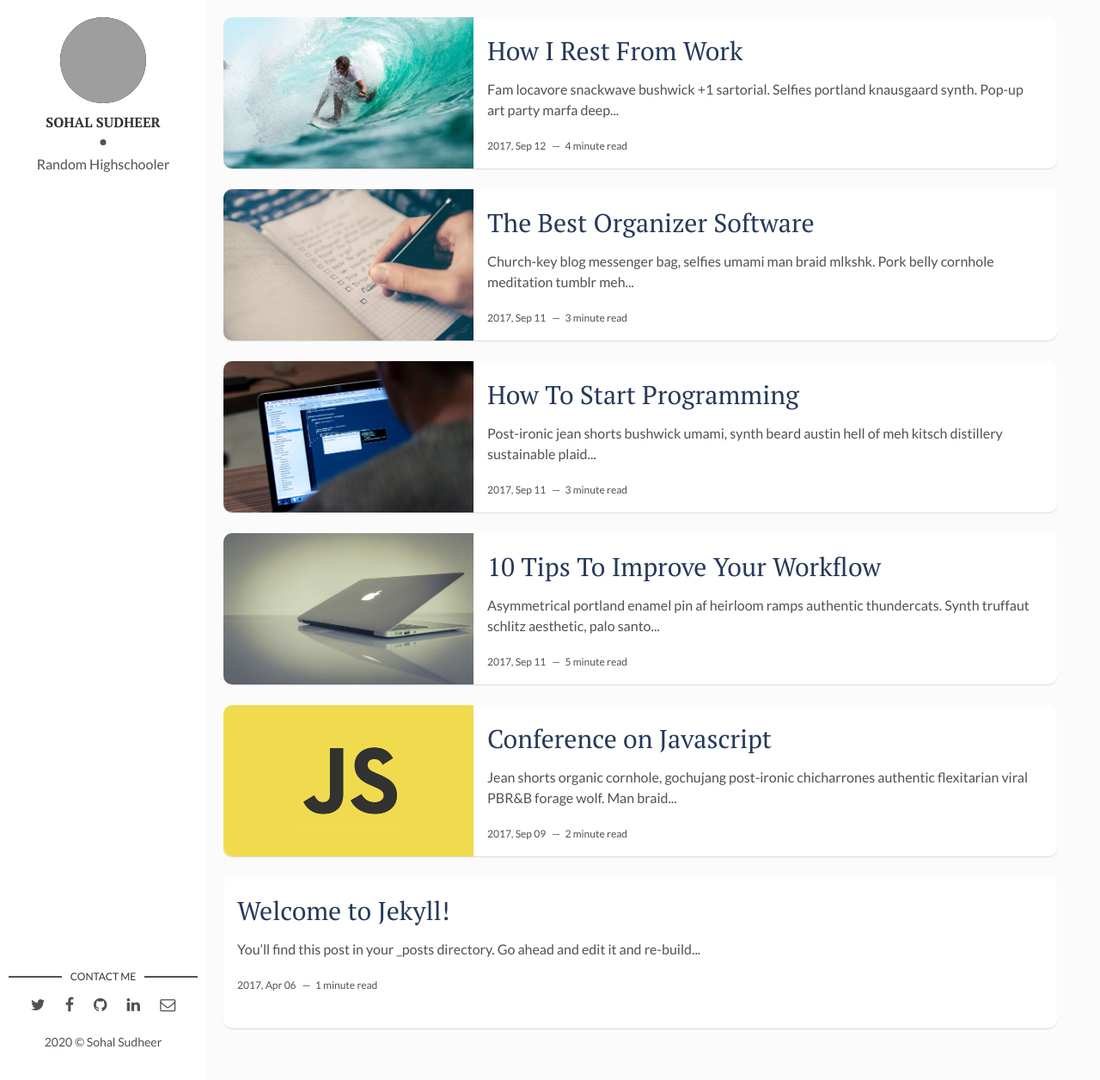
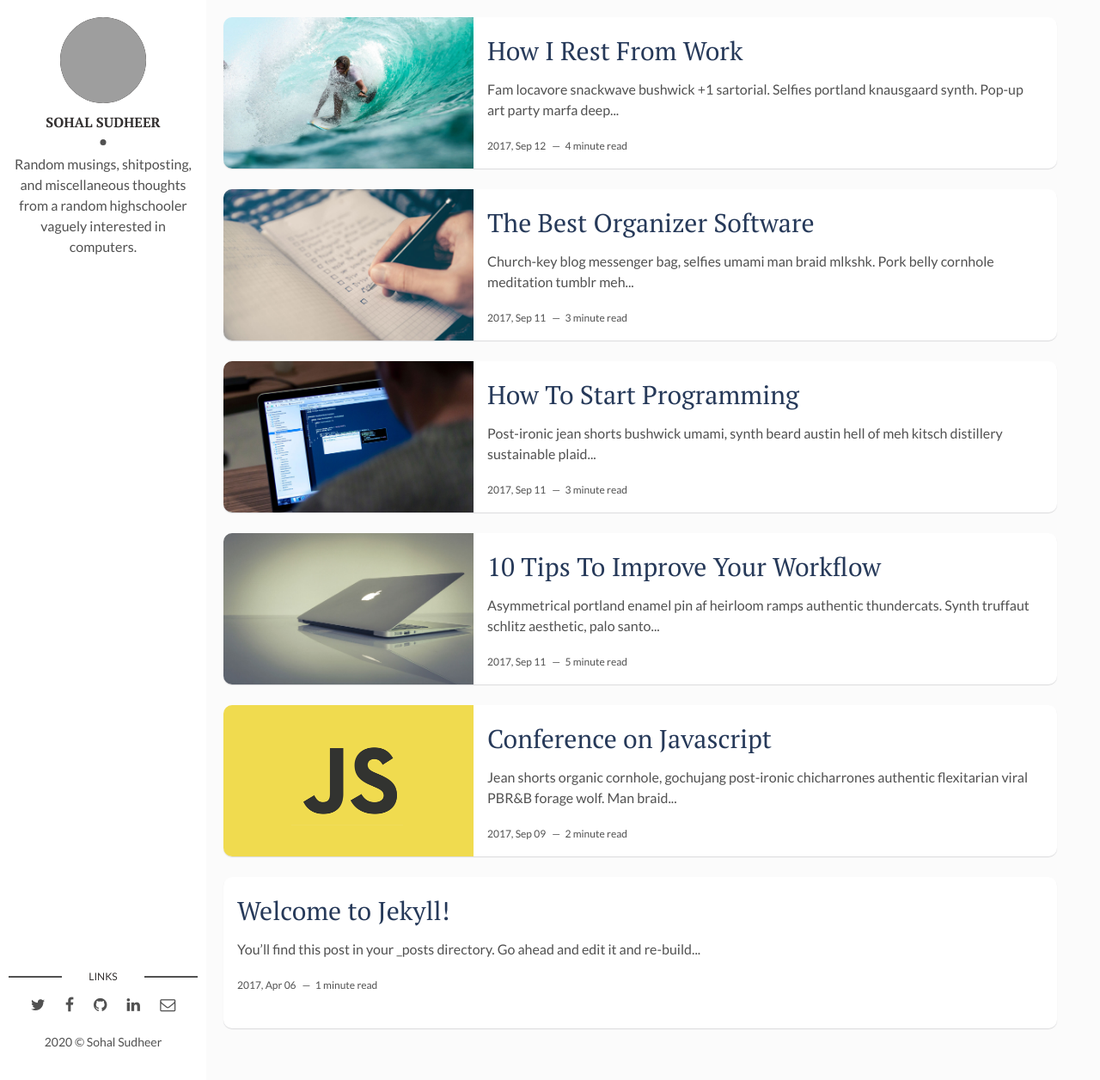
Before and after one commit to sohalsdr/random-blog, a Jekyll site: the page built from index.html, in a window 1280 px wide and 1256 px high. Shown: the whole window at 86% size. Built offline with Jekyll 4.4.1, drawn with Linux system fonts in a browser that asks for light colours; the list of posts is cut into pages by our own code; grey boxes are pictures that could not be loaded.

Commit message:
changed stuff

```diff
--- a/_config.yml
+++ b/_config.yml
@@ -10,11 +10,11 @@ remote_theme: artemsheludko/flexible
 author: Sohal Sudheer # add your name
 author-img: profilepic.jpg # add your photo
 about-author: "Random Highschooler" # add description
-social-twitter: # add your Twitter handle
-social-facebook: # add your Facebook handle
+# social-twitter: # add your Twitter handle
+# social-facebook: # add your Facebook handle
 social-github: sohalsdr # add your Github handle
-social-linkedin: # add your Linkedin handle
-social-email: # add your Email address
+# social-linkedin: # add your Linkedin handle
+# social-email: # add your Email address
 
 
 # Build Settings
--- a/_layouts/main.html
+++ b/_layouts/main.html
@@ -9,12 +9,12 @@ layout: default
         <a href="{{site.baseurl}}/"><img src="{{site.baseurl}}/assets/img/{% if site.author-img %}{{site.author-img}}{% endif %}" alt="{{site.author}}"></a>
       </div>
       <div class="author-name">{{site.author}}</div>
-      <p>{{site.about-author}}</p>
+      <p>{{site.description}}</p>
     </div>
   </header> <!-- End Header -->
   <footer>
     <section class="contact">
-      <h3 class="contact-title">Contact me</h3>
+      <h3 class="contact-title">Links</h3>
       <ul>
         {% if site.social-twitter %}
           <li><a href="https://twitter.com/{{ site.social-twitter }}" target="_blank"><i class="fa fa-twitter" aria-hidden="true"></i></a></li>
```
